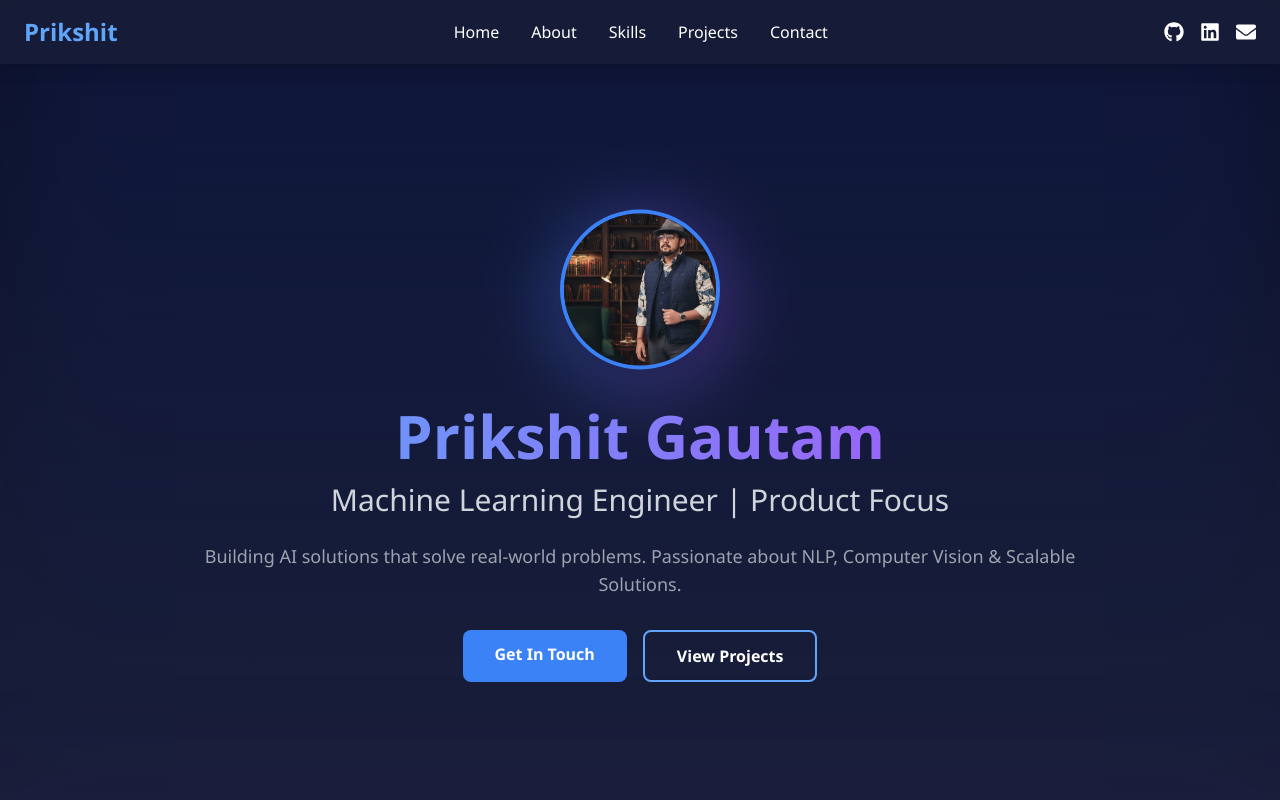
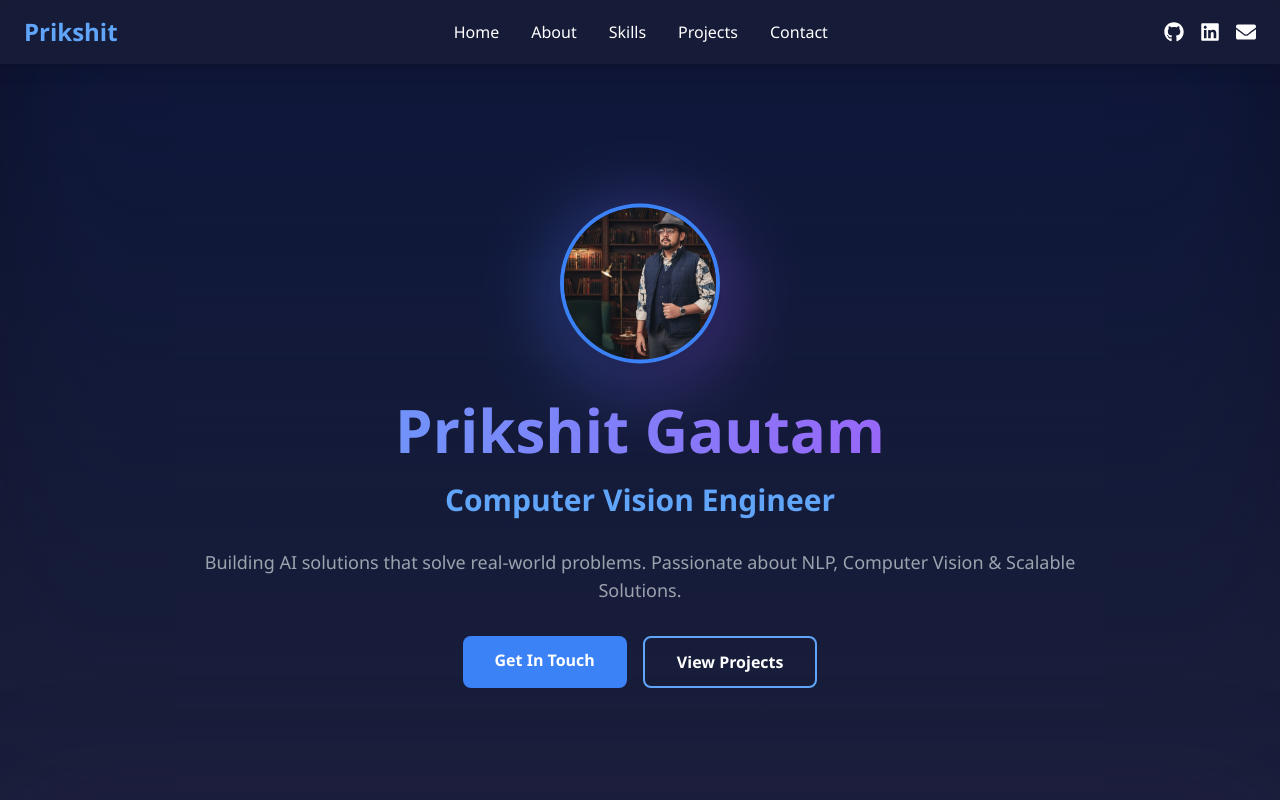
Before and after one commit to prikshitgautam27/portfolio, a React (Create React App) app: page / in a window 1280 px wide. Shown: the top 800 px of the page. Built offline with nearby package versions, Linux system fonts and the light colour scheme.

Commit message:
add typing animation to hero

```diff
--- a/src/components/Hero.jsx
+++ b/src/components/Hero.jsx
@@ -1,6 +1,21 @@
 import { motion } from 'framer-motion';
+import { useState, useEffect } from 'react';
 
+const roles = [
+  "Machine Learning Engineer",
+  "NLP Specialist",
+  "Computer Vision Engineer",
+  "AI Product Builder",
+  "Deep Learning Enthusiast",
+];
 function Hero() {
+  const [index, setIndex] = useState(0);
+useEffect(() => {
+  const interval = setInterval(() => {
+    setIndex((prev) => (prev + 1) % roles.length);
+  }, 2500);
+  return () => clearInterval(interval);
+}, []);
   return (
     <section
       id="home"
@@ -46,14 +61,18 @@ function Hero() {
         </motion.h1>
 
         {/* Title */}
-        <motion.h2
-          className="text-3xl text-gray-300 mb-6"
-          initial={{ opacity: 0 }}
-          animate={{ opacity: 1 }}
-          transition={{ delay: 0.2, duration: 0.8 }}
-        >
-          Machine Learning Engineer | Product Focus
-        </motion.h2>
+        {/* Typing Animation */}
+<div className="text-3xl text-gray-300 mb-6 h-12 flex items-center justify-center">
+  <motion.span
+    key={index}
+    initial={{ opacity: 0, y: 10 }}
+    animate={{ opacity: 1, y: 0 }}
+    transition={{ duration: 0.5 }}
+    className="text-blue-400 font-semibold"
+  >
+    {roles[index]}
+  </motion.span>
+</div>
 
         {/* Description */}
         <motion.p
```
